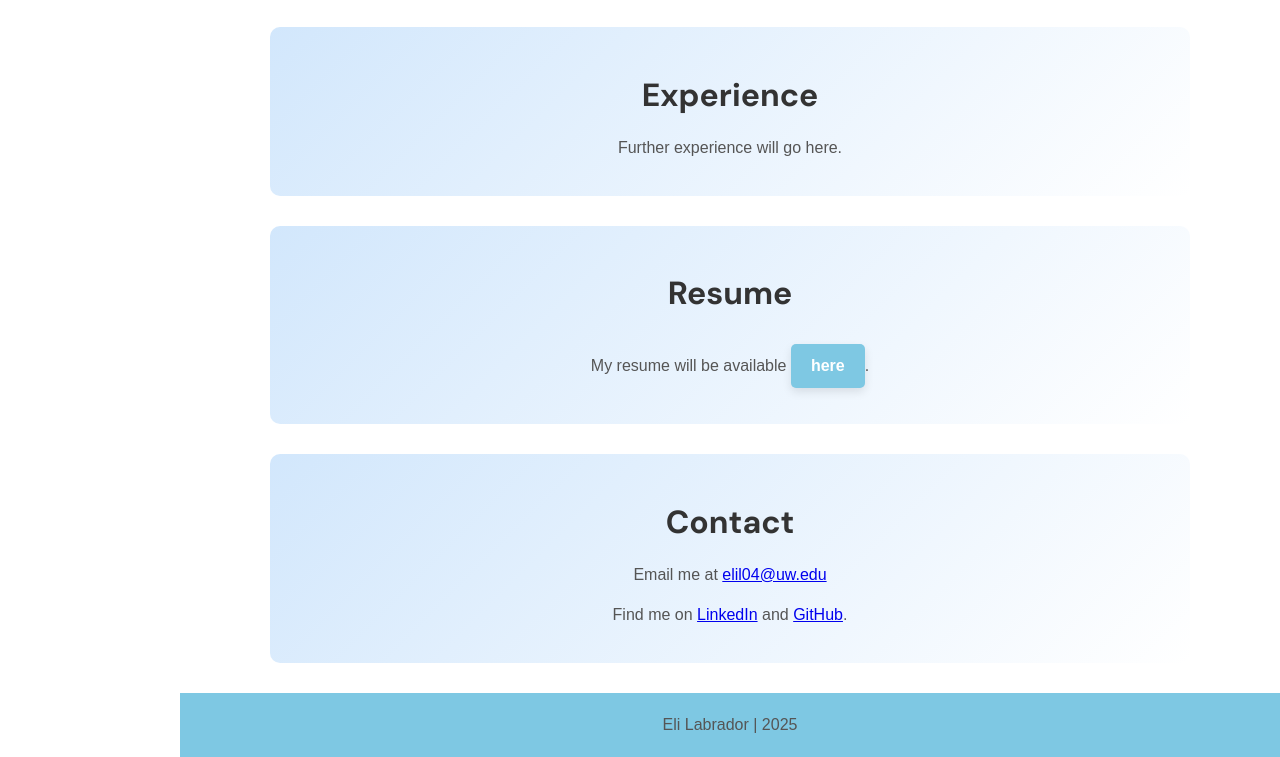
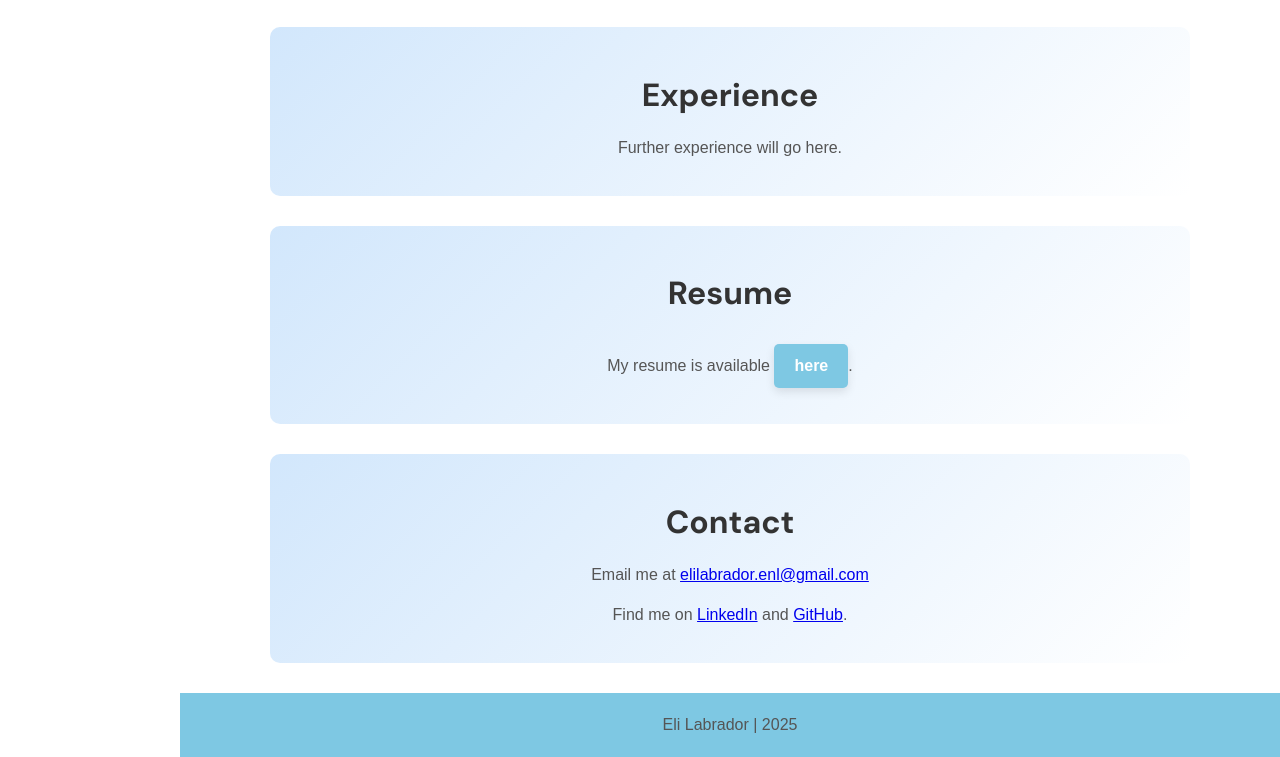
Before and after one commit to EliL04/EliL04.github.io, a plain HTML site: page index.html in a window 1280 px wide. Shown: the part 2304-3061 px from the top of the page. Drawn offline with Linux system fonts and the light colour scheme.

Commit message:
resume and email update

```diff
--- a/index.html
+++ b/index.html
@@ -139,13 +139,13 @@
     <!-- Resume Section -->
     <section class="resume" id="resume">
         <h2>Resume</h2>
-        <p>My resume will be available <a href="resume.pdf" class="button">here</a>.</p>
+        <p>My resume is available <a href="res/resume.pdf" class="button">here</a>.</p>
     </section>
 
     <!-- Contact Section -->
     <section class="contact" id="contact">
         <h2>Contact</h2>
-        <p>Email me at <a href="mailto:elil04@uw.edu">elil04@uw.edu</a></p>
+        <p>Email me at <a href="mailto:elilabrador.enl@gmail.com">elilabrador.enl@gmail.com</a></p>
         <p>Find me on <a href="https://www.linkedin.com/in/elilabrador" target="_blank">LinkedIn</a> and <a href="https://github.com/elil04" target="_blank">GitHub</a>.</p>
     </section>
 </div>
```
Also changed, not shown: 1 other file.
